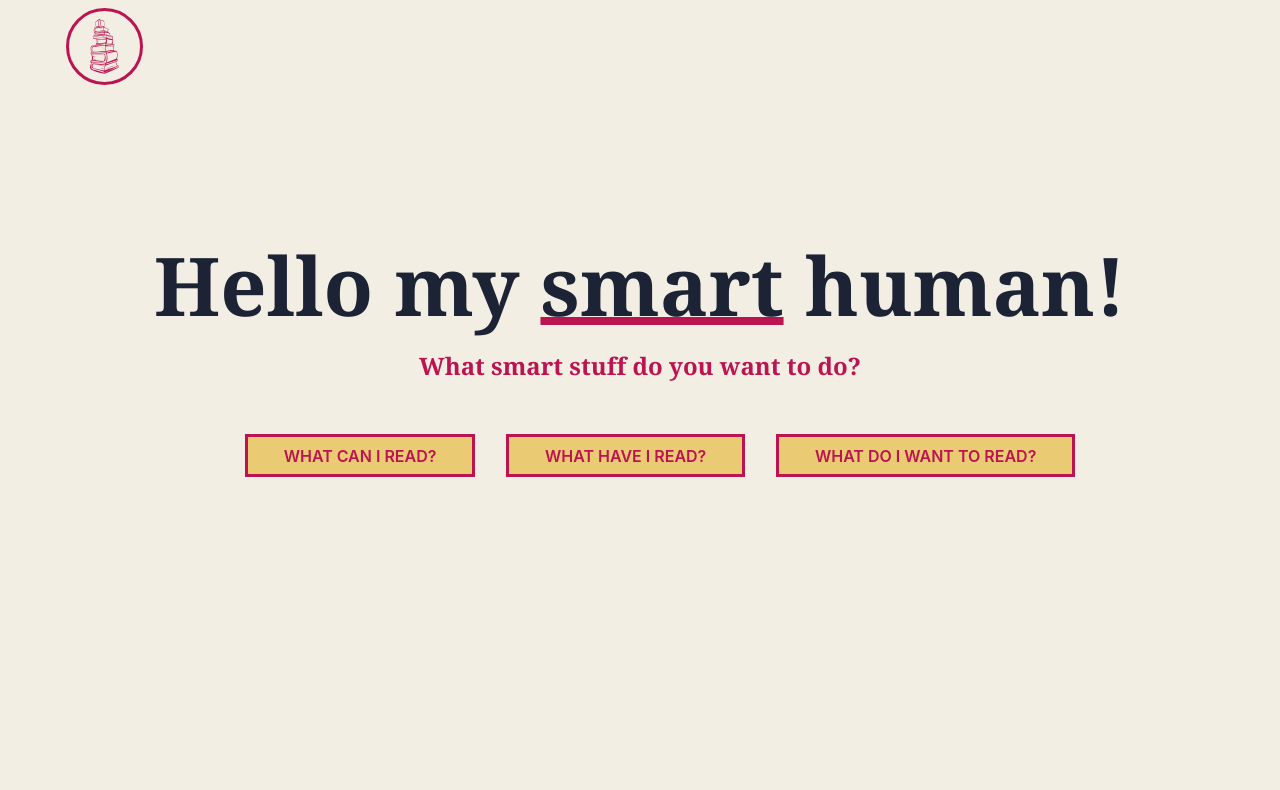
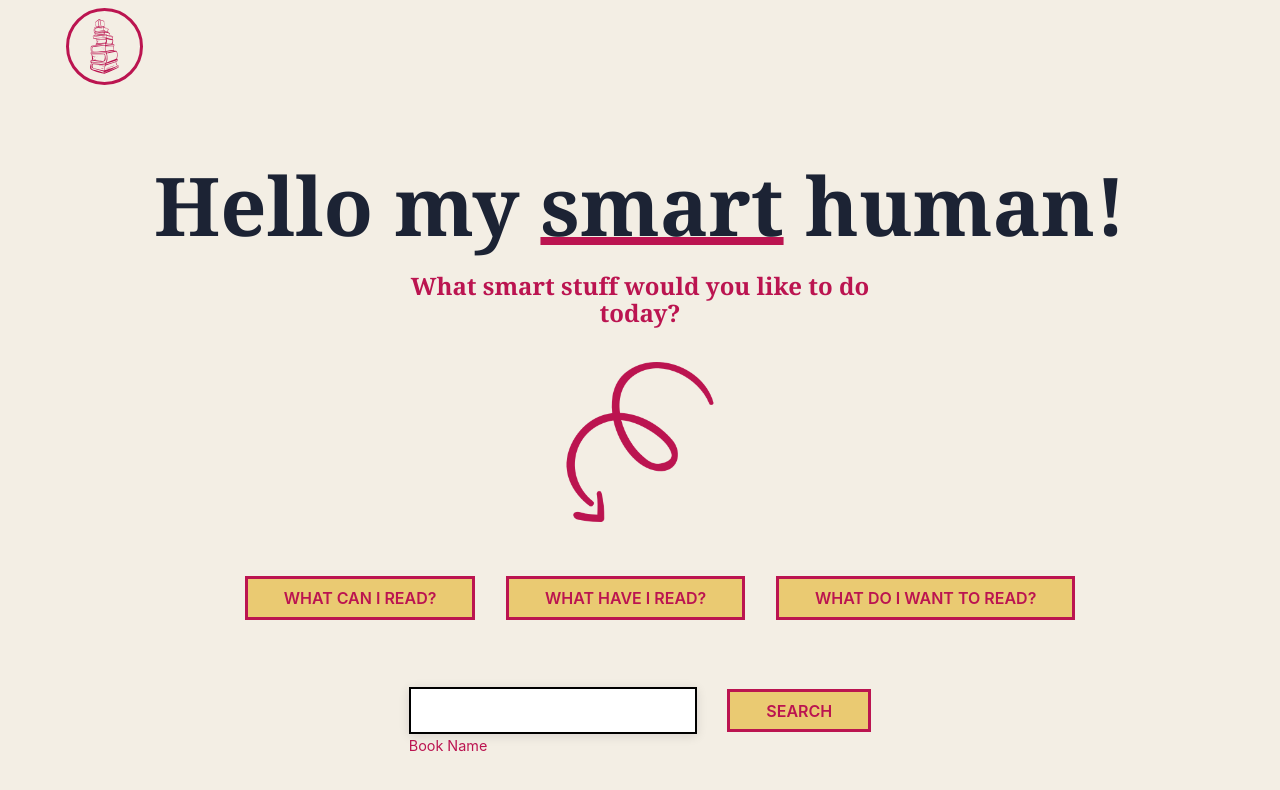
Before and after one commit to vukovicdusan/readingApp, a React (Create React App) app: page /hero/new-books in a window 1280 px wide. Shown: the top 790 px of the page. Built offline with nearby package versions, Linux system fonts and the light colour scheme.

Commit message:
Added Book Search and fetch

```diff
--- a/src/App.js
+++ b/src/App.js
@@ -4,30 +4,36 @@ import { Fragment } from 'react'
 import Header from './components/Header'
 import Wrapper from './UI/Wrapper'
 import Hero from './components/Hero'
-import { Route, Routes } from 'react-router-dom'
+import { Route, Routes, Navigate } from 'react-router-dom'
 import NewBooksList from './components/NewBooksList'
 import OldBooksList from './components/OldBooksList'
 import WishBooksList from './components/WishBooksList'
+import Region from './UI/Region'
 
 function App() {
 	return (
 		<Fragment>
 			<Header></Header>
 			<Wrapper>
-				<Hero></Hero>
 				<Routes>
 					<Route
-						path="/new-books"
+						path="/"
+						element={<Navigate replace to="/hero" />}
+					></Route>
+					<Route path="/hero/*" element={<Hero></Hero>}>
+						<Route
+							path="new-books"
 							element={<NewBooksList></NewBooksList>}
 						></Route>
 						<Route
-						path="/old-books"
+							path="old-books"
 							element={<OldBooksList></OldBooksList>}
 						></Route>
 						<Route
-						path="/wish-books"
+							path="wish-books"
 							element={<WishBooksList></WishBooksList>}
 						></Route>
+					</Route>
 				</Routes>
 			</Wrapper>
 		</Fragment>
--- a/src/assets/css/style.css
+++ b/src/assets/css/style.css
@@ -167,7 +167,7 @@ h6 {
 
 /** == GLOBAL FOCUS == */
 :focus {
-	outline: 1px dashed var(--color-red);
+	outline: 1px solid var(--color-red);
 	outline-offset: 0.25rem;
 }
 
@@ -176,7 +176,7 @@ input,
 select {
 	box-shadow: 0 2px 10px var(--color-shadow);
 	padding: var(--input-padding, 0.6rem);
-	border: 2px dashed;
+	border: 2px solid;
 	min-inline-size: 18rem;
 }
 
@@ -195,16 +195,26 @@ textarea:-webkit-autofill:focus,
 select:-webkit-autofill,
 select:-webkit-autofill:hover,
 select:-webkit-autofill:focus {
-	border: 2px dashed var(--color-red);
+	border: 2px solid var(--color-red);
 	-webkit-text-fill-color: inherit;
 	-webkit-box-shadow: 0 0 0px 1000px var(--background-light) inset;
 	/* transition: background-color 5000s ease-in-out 0s; */
 }
 
+input:focus + label {
+	top: -1.5rem;
+}
+
 label {
 	color: var(--color-red);
 	font-size: 0.9rem;
+	position: absolute;
+	left: 0;
+	top: 3rem;
+	/* transform: translateY(-50%); */
+	transition: 0.2s ease;
 }
+
 /** ======== UTILITY CLASSES ======== */
 /*Utility classea are reusable classes that do one simple job*/
 .color-red {
@@ -226,6 +236,10 @@ label {
 .margin-top-3 {
 	margin-top: var(--s3) !important;
 }
+
+.input-wrapper {
+	position: relative;
+}
 /** ======== COMPOSITION CLASSES ======== */
 /*Composition classes are reusable classes that make layout*/
 /** ==== WRAP ==== */
@@ -246,6 +260,20 @@ label {
 	padding-left: clamp(1.09rem, 1rem + 0.47vw, 1.33rem);
 	padding-right: clamp(1.09rem, 1rem + 0.47vw, 1.33rem);
 	position: relative;
+}
+
+/** ==== BOX ==== */
+.box {
+	padding: var(--s-1);
+	border: var(--border-1) solid;
+	--color-light: #fff;
+	--color-dark: #000;
+	color: var(--text-dark);
+	background-color: var(--background-secondary);
+}
+
+.box * {
+	color: inherit;
 }
 
 /** ==== REGION ==== */
@@ -305,7 +333,6 @@ header {
 	background-color: var(--background-primary);
 	padding-block: 0.5rem;
 	--wrap-justify: space-between;
-	margin-block-end: 5rem;
 }
 
 .logo {
@@ -317,4 +344,12 @@ header {
 /** ==== HERO ==== */
 #hero {
 	--stack-align: center;
+	text-align: center;
 }
+
+#hero img {
+	max-width: 10rem;
+	transform: rotate(90deg);
+}
+
+/** ==== NEW BOOKS REGION ====*/
--- a/src/components/Hero.js
+++ b/src/components/Hero.js
@@ -1,6 +1,7 @@
-import Wrapper from '../UI/Wrapper'
-import Region from '../UI/Region'
-import { NavLink } from 'react-router-dom'
+import Wrapper from '../UI/Wrapper';
+import Region from '../UI/Region';
+import { NavLink, Outlet } from 'react-router-dom';
+import arrow from '../assets/css/img/arrow.png';
 
 const Hero = () => {
 	return (
@@ -11,31 +12,30 @@ const Hero = () => {
 					human!
 				</h1>
 				<h4 className="color-red">
-					What smart stuff do you want to do?
+					What smart stuff would you like to do today?
 				</h4>
+				<img src={arrow} alt="arrow" className="margin-top-2" />
 				<ul className="[ wrap ] [ margin-top-3 ]">
 					<NavLink
-						to={'/new-books'}
+						to="new-books"
 						// activeClassName="active-list"
 						className="button"
 					>
-						{' '}
 						What can I read?
 					</NavLink>
 
-					<NavLink to={'/old-books'} className="button">
-						{' '}
+					<NavLink to="old-books" className="button">
 						What have I read?
 					</NavLink>
 
-					<NavLink to={'/wish-books'} className="button">
-						{' '}
+					<NavLink to="wish-books" className="button">
 						What do I want to read?
 					</NavLink>
 				</ul>
 			</div>
+			<Outlet></Outlet>
 		</Region>
-	)
-}
+	);
+};
 
-export default Hero
+export default Hero;
--- a/src/components/NewBooksList.js
+++ b/src/components/NewBooksList.js
@@ -1,5 +1,80 @@
+import { useEffect, useState, useRef } from 'react';
+import Region from '../UI/Region';
+
 const NewBooksList = () => {
-	return <h2>This are the books human can read</h2>
-}
+	const booksListRef = useRef();
+	const [searchedBook, setSearchedBook] = useState('');
+	const [foundBook, setFoundBook] = useState([]);
 
-export default NewBooksList
+	const onSearchbookHandler = (e) => {
+		e.preventDefault();
+		setSearchedBook(e.target.value);
+	};
+	useEffect(() => {
+		bookBox !== '' && scrollIntoView();
+	});
+
+	const fetchBooks = async () => {
+		const response = await fetch(
+			'http://openlibrary.org/search.json?q=' + searchedBook
+		);
+		const responseData = await response.json();
+
+		const loadedBook = {
+			title: responseData.docs[0].title,
+			author: responseData.docs[0].author_name[0],
+		};
+		// console.log(loadedBook);
+		setFoundBook(loadedBook);
+	};
+
+	const searchSubmitHandler = (e) => {
+		e.preventDefault();
+		fetchBooks();
+
+		console.log(foundBook);
+	};
+	// }, [])
+
+	const scrollIntoView = () => {
+		booksListRef.current.scrollIntoView({
+			behavior: 'smooth',
+			block: 'start',
+		});
+	};
+
+	let bookBox = '';
+	if (typeof foundBook.title === 'undefined') {
+		bookBox = '';
+	} else {
+		bookBox = (
+			<div ref={booksListRef} className="box">
+				<h4>{foundBook.title}</h4>
+				<p>by: {foundBook.author}</p>
+			</div>
+		);
+	}
+	return (
+		<Region regionId={'new-books-region'}>
+			<div className="stack">
+				<form action="" className="wrap">
+					<div className="input-wrapper">
+						<input
+							onChange={onSearchbookHandler}
+							id="book-name"
+							type="text"
+						/>
+						<label htmlFor="book-name">Book Name</label>
+					</div>
+					<button onClick={searchSubmitHandler} className="button">
+						Search
+					</button>
+				</form>
+
+				{bookBox}
+			</div>
+		</Region>
+	);
+};
+
+export default NewBooksList;
--- a/src/components/OldBooksList.js
+++ b/src/components/OldBooksList.js
@@ -1,5 +1,10 @@
+import Region from '../UI/Region'
 const OldBooksList = () => {
-	return <h2>This are the books human read</h2>
+	return (
+		<Region>
+			<h2>This are the books human already read</h2>
+		</Region>
+	)
 }
 
 export default OldBooksList
--- a/src/components/WishBooksList.js
+++ b/src/components/WishBooksList.js
@@ -1,5 +1,10 @@
+import Region from '../UI/Region'
 const WishBooksList = () => {
-	return <h2>This are the books human would like to read</h2>
+	return (
+		<Region>
+			<h2>This are the books human would like to read</h2>
+		</Region>
+	)
 }
 
 export default WishBooksList
```
Also changed, not shown: src/assets/css/img/arrow.png (added). Lines whose indentation alone changed are shown as unchanged.
